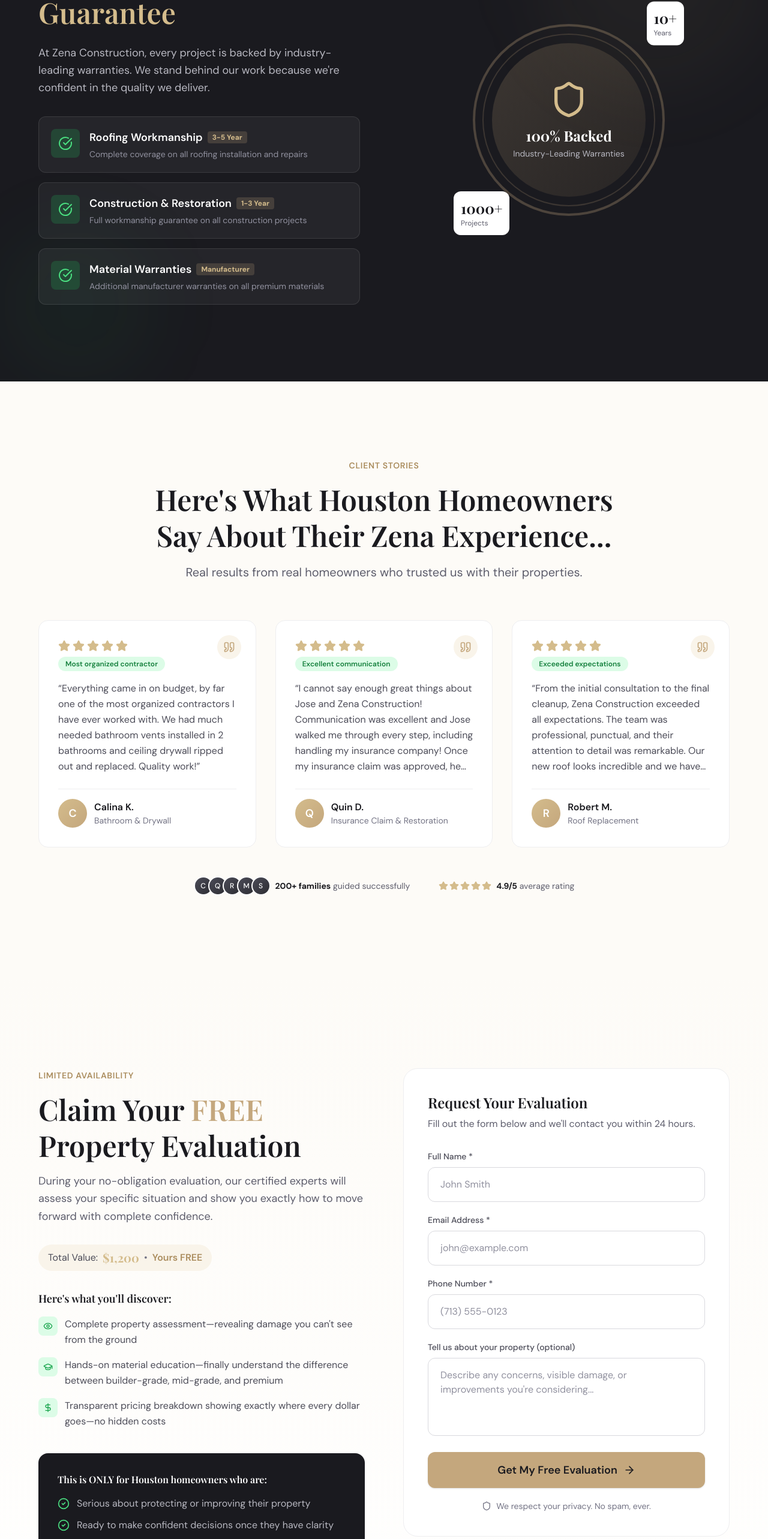
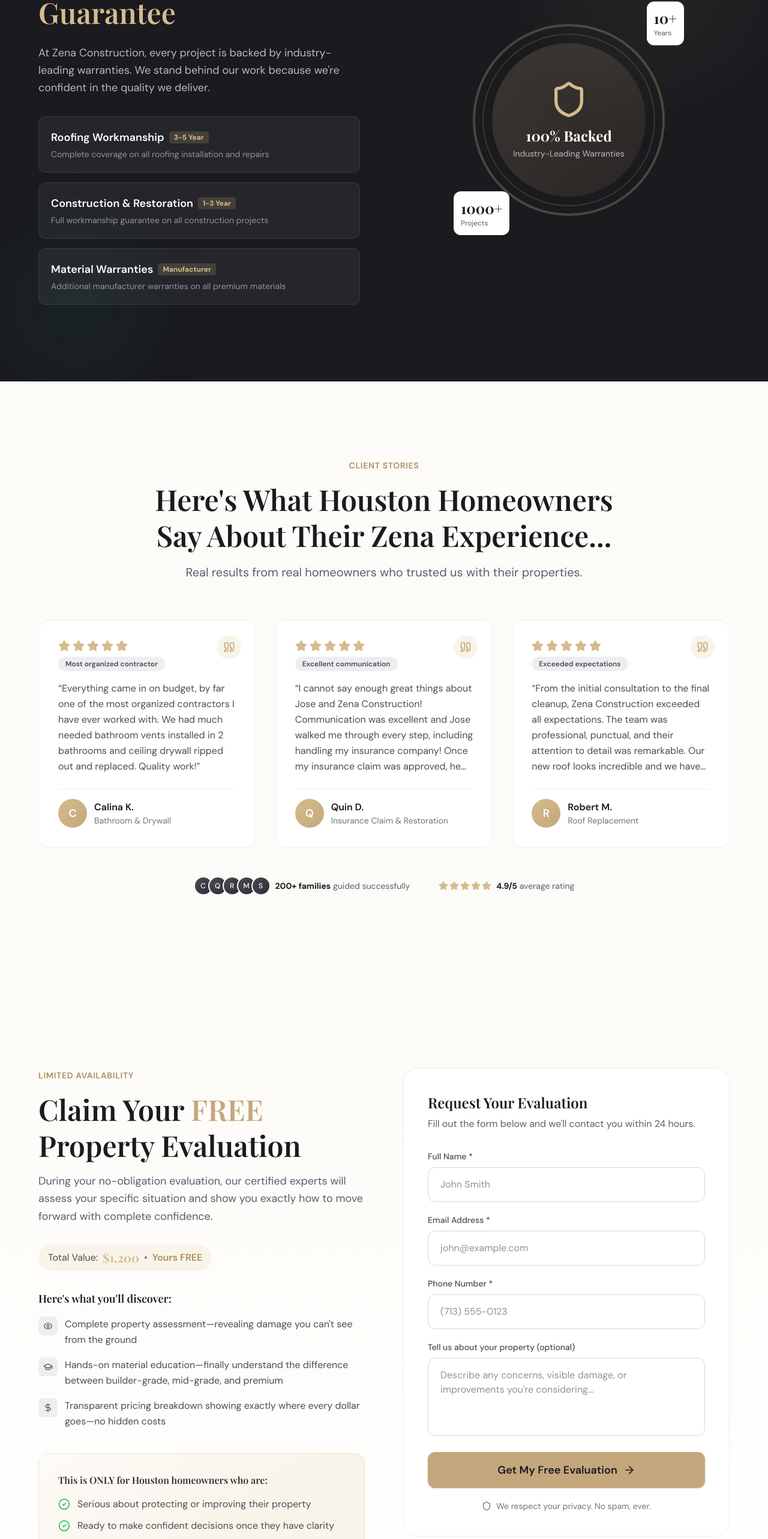
Before and after one commit to Juandurdaneta/zena-construction, a Next.js app: page / in a window 1280 px wide. Shown: the part 5752-8318 px from the top of the page at 60% size. Built offline with nearby package versions, Linux system fonts and the light colour scheme; a web font is replaced by a local one.

Commit message:
Update color classes in ContactCTA, Guarantee, and Testimonials components for improved visual consistency. Adjusted background and text colors to align with the new design palette, enhancing the overall aesthetics and maintainability of the application.

```diff
--- a/src/components/sections/ContactCTA.tsx
+++ b/src/components/sections/ContactCTA.tsx
@@ -105,8 +105,8 @@ export function ContactCTA() {
                   transition={{ delay: 0.2 + index * 0.1, duration: 0.4 }}
                   className="flex items-start gap-3"
                 >
-                  <div className="flex-shrink-0 w-8 h-8 bg-trust-100 rounded-lg flex items-center justify-center">
-                    <Icon className="w-4 h-4 text-trust-600" />
+                  <div className="flex-shrink-0 w-8 h-8 bg-charcoal-100 rounded-lg flex items-center justify-center">
+                    <Icon className="w-4 h-4 text-charcoal-600" />
                   </div>
                   <p className="text-charcoal-700 leading-relaxed">{benefit.text}</p>
                 </motion.div>
@@ -115,22 +115,22 @@ export function ContactCTA() {
           </div>
 
           {/* Qualifications */}
-          <div className="rounded-2xl p-6 md:p-8" style={{ backgroundColor: '#1a1a1f' }}>
-            <h4 className="text-white font-semibold mb-4">
+          <div className="rounded-2xl p-6 md:p-8 bg-gradient-to-br from-primary-50 via-primary-100 to-cream-200 border border-primary-200 shadow-soft">
+            <h4 className="text-charcoal-900 font-semibold mb-4">
               This is ONLY for Houston homeowners who are:
             </h4>
             <ul className="space-y-3">
               {qualifications.map((qual, index) => (
                 <li key={index} className="flex items-start gap-3">
-                  <CheckCircle2 className="w-5 h-5 flex-shrink-0 mt-0.5" style={{ color: '#4ade80' }} />
-                  <span style={{ color: '#b8b8c1' }}>{qual}</span>
+                  <CheckCircle2 className="w-5 h-5 flex-shrink-0 mt-0.5 text-trust-500" />
+                  <span className="text-charcoal-700">{qual}</span>
                 </li>
               ))}
             </ul>
 
             {/* Scarcity */}
-            <div className="mt-6 pt-6 border-t" style={{ borderColor: '#41414b' }}>
-              <div className="flex items-center gap-2 text-primary-400">
+            <div className="mt-6 pt-6 border-t border-primary-200">
+              <div className="flex items-center gap-2 text-primary-700">
                 <Shield className="w-5 h-5" />
                 <span className="font-semibold">
                   Places are strictly limited to 5 residential clients per month.
@@ -153,8 +153,8 @@ export function ContactCTA() {
                 animate={{ opacity: 1, scale: 1 }}
                 className="text-center py-8"
               >
-                <div className="w-16 h-16 bg-trust-100 rounded-full flex items-center justify-center mx-auto mb-6">
-                  <CheckCircle2 className="w-8 h-8 text-trust-600" />
+                <div className="w-16 h-16 bg-primary-100 rounded-full flex items-center justify-center mx-auto mb-6">
+                  <CheckCircle2 className="w-8 h-8 text-primary-500" />
                 </div>
                 <h3 className="text-2xl font-display font-semibold text-charcoal-950 mb-3">
                   Thank You!
--- a/src/components/sections/Guarantee.tsx
+++ b/src/components/sections/Guarantee.tsx
@@ -60,11 +60,8 @@ export function Guarantee() {
                   initial={{ opacity: 0, x: -20 }}
                   animate={isInView ? { opacity: 1, x: 0 } : { opacity: 0, x: -20 }}
                   transition={{ delay: 0.2 + index * 0.1, duration: 0.4 }}
-                  className="flex items-start gap-4 bg-white/5 rounded-xl p-5 border border-white/10"
+                  className="bg-white/5 rounded-xl p-5 border border-white/10"
                 >
-                  <div className="flex-shrink-0 w-12 h-12 rounded-lg flex items-center justify-center" style={{ backgroundColor: 'rgba(34, 197, 94, 0.2)' }}>
-                    <CheckCircle className="w-6 h-6" style={{ color: '#4ade80' }} />
-                  </div>
                   <div>
                     <div className="flex items-center gap-2 mb-1">
                       <span className="text-lg font-semibold text-white">
--- a/src/components/sections/Testimonials.tsx
+++ b/src/components/sections/Testimonials.tsx
@@ -81,7 +81,7 @@ export function Testimonials() {
             {/* Rating & Highlight */}
             <div className="mb-4">
               <StarRating rating={testimonial.rating} />
-              <span className="inline-block mt-2 px-3 py-1 bg-trust-100 text-trust-700
+              <span className="inline-block mt-2 px-3 py-1 bg-charcoal-100 text-charcoal-700
                                text-xs font-semibold rounded-full">
                 {testimonial.highlight}
               </span>
```
